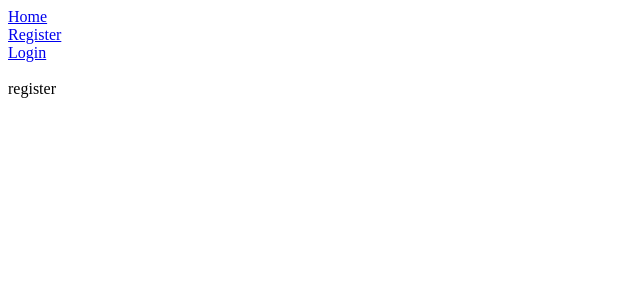
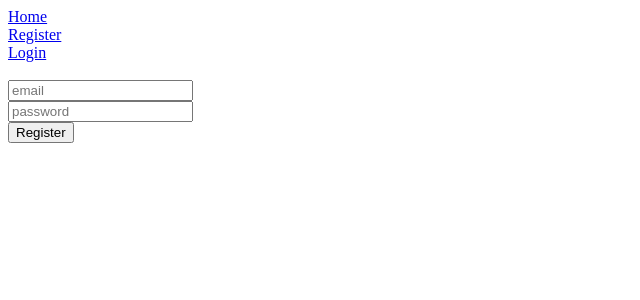
Before and after one commit to reyesmarq/next_refreshtoken_swr, a Next.js app: page /register in a window 1280 px wide. Shown: the top 300 px of the page, without its empty margins (0-640 px from the left). Built offline with nearby package versions, Linux system fonts and the light colour scheme.

Commit message:
submitted form markup

```diff
--- a/pages/register.tsx
+++ b/pages/register.tsx
@@ -1,7 +1,43 @@
+import { useState } from 'react';
+
 interface Props {}
 
 const register: React.FC<Props> = () => {
-  return <div>register</div>;
+  let [email, setEmail] = useState('');
+  let [password, setPassword] = useState('');
+
+  return (
+    <form
+      onSubmit={(e) => {
+        e.preventDefault();
+        console.log('form submitted');
+        console.log('email value', email);
+        console.log('password value', password);
+      }}
+    >
+      <div>
+        <input
+          type="text"
+          value={email}
+          placeholder="email"
+          onChange={(e) => {
+            setEmail(e.target.value);
+          }}
+        />
+      </div>
+      <div>
+        <input
+          type="password"
+          value={password}
+          placeholder="password"
+          onChange={(e) => {
+            setPassword(e.target.value);
+          }}
+        />
+      </div>
+      <button type="submit">Register</button>
+    </form>
+  );
 };
 
 export default register;
```
